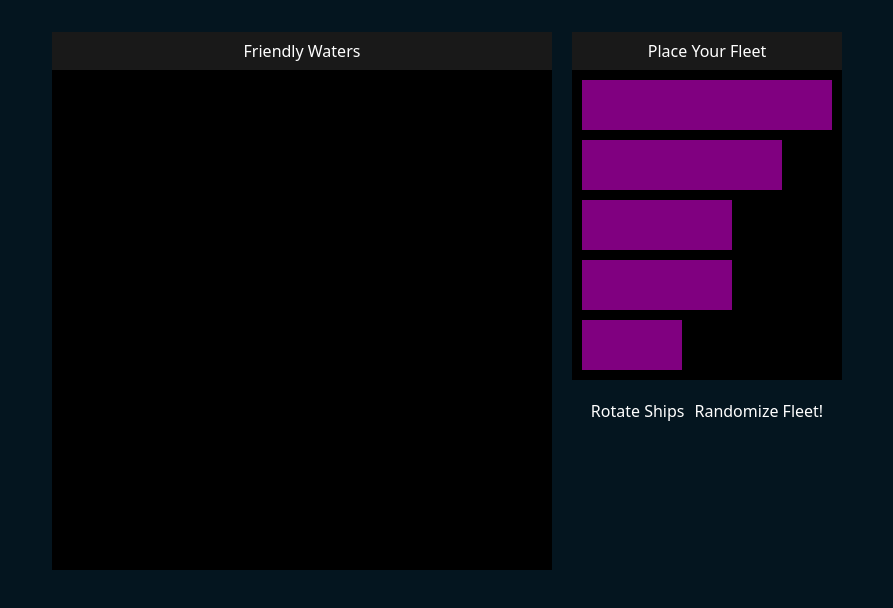
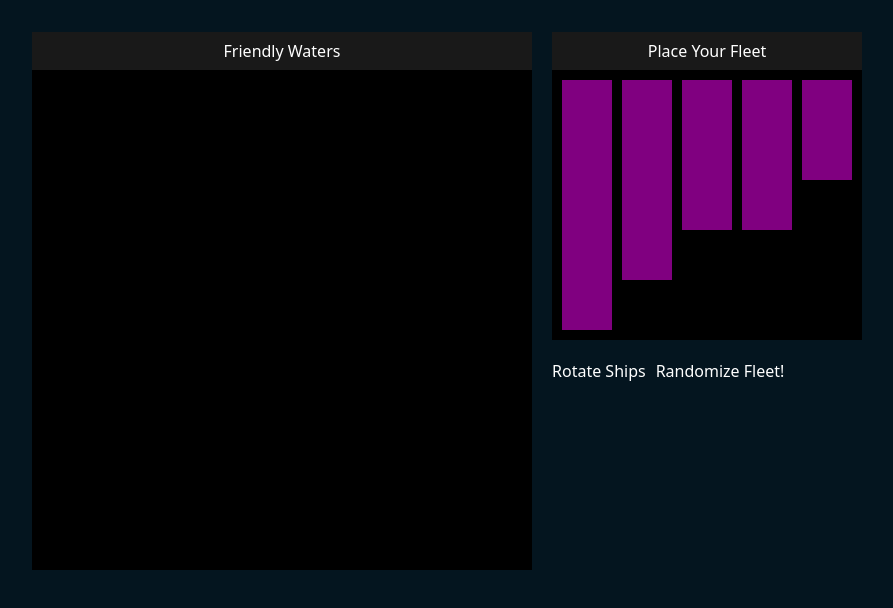
Before and after one commit to filip-writes-code/battleship, a website with bundled scripts: page index.html in a window 1280 px wide. Both pictures are taken after a click on the button "Rotate Ships". Shown: the part 120-728 px from the top of the page, without its empty margins (193-1086 px from the left). Built offline with nearby package versions, Linux system fonts and the light colour scheme.

Commit message:
Feature: Add ship rotation on the placement screen

```diff
--- a/game.js
+++ b/game.js
@@ -94,6 +94,23 @@ function playTurn(x, y) {
 function addBoats() {
   gameContainer.insertAdjacentHTML("beforeend", boatSetupHtmlBlock);
 
+  const rotateBtn = document.querySelector("#rotate");
+  rotateBtn.addEventListener("click", () => {
+    const boatsSelector = document.querySelector(".boats-selector");
+    const shipBlocks = document.querySelectorAll(".ship-container");
+
+    shipBlocks.forEach((shipBlock) => {
+      if (shipBlock.dataset.orientation === "horizontal") {
+        shipBlock.dataset.orientation = "vertical";
+        shipBlock.classList.toggle("rotation-toggle");
+      } else {
+        shipBlock.dataset.orientation = "horizontal";
+        shipBlock.classList.toggle("rotation-toggle");
+      }
+    });
+    boatsSelector.classList.toggle("rotation-toggle");
+  });
+
   const randomizeBtn = document.querySelector("#randomize");
   randomizeBtn.addEventListener("click", () => {
     const boatsSetup = document.querySelector(".boats-setup");
--- a/shipSetup.js
+++ b/shipSetup.js
@@ -1,6 +1,6 @@
 const boatSetupHtmlBlock = `<div class="boats-setup">
         <div class="boat-header">Place Your Fleet</div>
-        <div class="boats-selector">
+        <div class="boats-selector rotation-toggle">
           <div
             class="ship-container"
             data-length="5"
@@ -55,7 +55,7 @@ const boatSetupHtmlBlock = `<div class="boats-setup">
           </div>
         </div>
         <div class="button-section">
-          <button>Rotate Ships</button>
+          <button id="rotate">Rotate Ships</button>
           <button id="randomize">Randomize Fleet!</button>
         </div>
       </div>`;
--- a/styles.css
+++ b/styles.css
@@ -117,16 +117,17 @@ button {
 .boats-setup {
   display: flex;
   flex-direction: column;
-  align-items: center;
 }
 
 .boats-selector {
   display: flex;
-  flex-direction: column;
-  width: max-content;
   background-color: black;
   padding: 10px;
   gap: 10px;
+}
+
+.rotation-toggle {
+  flex-direction: column;
 }
 
 .button-section {
```
